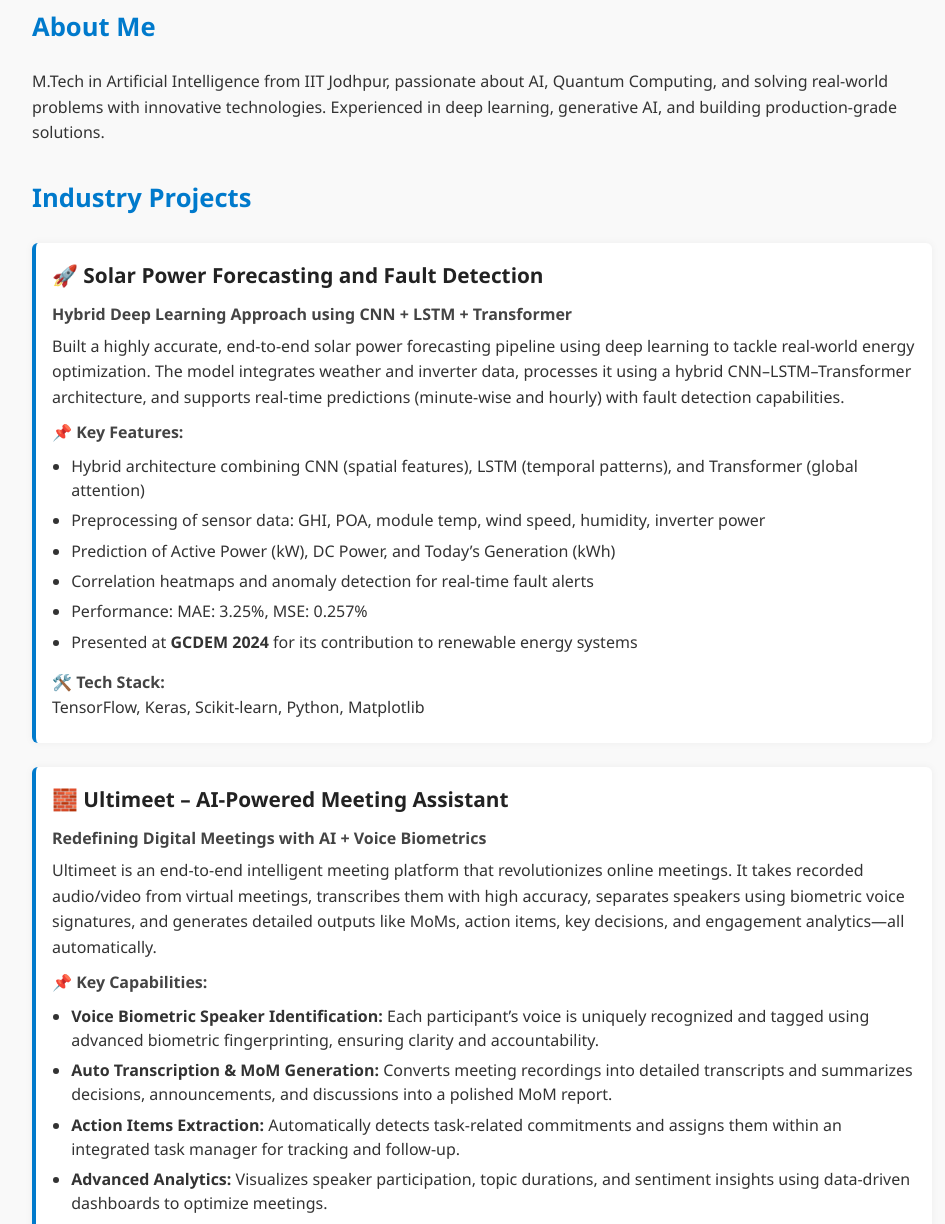
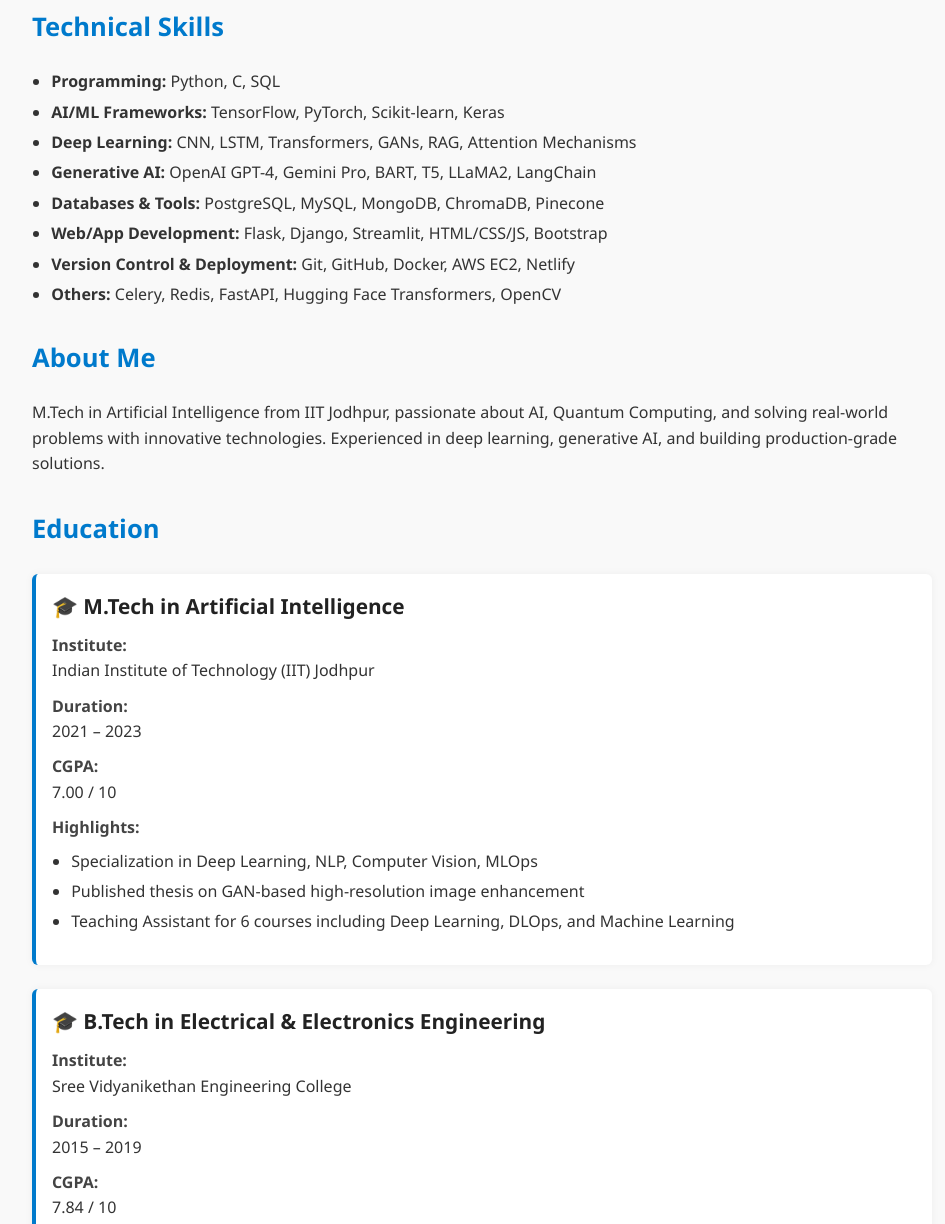
Before and after one commit to vkreddy317/vijay-portfolio, a plain HTML site: page index.html in a window 1280 px wide. Shown: the part 280-1504 px from the top of the page, without its empty margins (158-1103 px from the left). Drawn offline with Linux system fonts and the light colour scheme.

Commit message:
Updated portfolio with projects and contact info

```diff
--- a/index.html
+++ b/index.html
@@ -13,13 +13,49 @@
     <a class="resume-button" href="https://drive.google.com/file/d/your-resume-link/view" target="_blank">📄 Download Resume</a>
   </header>
 
-  <section id="about">
+  <section id="skills">
+  <h2>Technical Skills</h2>
+  <ul>
+    <li><strong>Programming:</strong> Python, C, SQL</li>
+    <li><strong>AI/ML Frameworks:</strong> TensorFlow, PyTorch, Scikit-learn, Keras</li>
+    <li><strong>Deep Learning:</strong> CNN, LSTM, Transformers, GANs, RAG, Attention Mechanisms</li>
+    <li><strong>Generative AI:</strong> OpenAI GPT-4, Gemini Pro, BART, T5, LLaMA2, LangChain</li>
+    <li><strong>Databases & Tools:</strong> PostgreSQL, MySQL, MongoDB, ChromaDB, Pinecone</li>
+    <li><strong>Web/App Development:</strong> Flask, Django, Streamlit, HTML/CSS/JS, Bootstrap</li>
+    <li><strong>Version Control & Deployment:</strong> Git, GitHub, Docker, AWS EC2, Netlify</li>
+    <li><strong>Others:</strong> Celery, Redis, FastAPI, Hugging Face Transformers, OpenCV</li>
+  </ul>
+</section>
+
+<section id="about">
     <h2>About Me</h2>
     <p>M.Tech in Artificial Intelligence from IIT Jodhpur, passionate about AI, Quantum Computing, and solving real-world problems with innovative technologies. Experienced in deep learning, generative AI, and building production-grade solutions.</p>
   </section>
 
-  <section id="projects">
-    <h2>Industry Projects</h2>
+  <section id="education">
+  <h2>Education</h2>
+  <div class="project">
+    <h3>🎓 M.Tech in Artificial Intelligence</h3>
+    <p><strong>Institute:</strong> Indian Institute of Technology (IIT) Jodhpur</p>
+    <p><strong>Duration:</strong> 2021 – 2023</p>
+    <p><strong>CGPA:</strong> 7.00 / 10</p>
+    <p><strong>Highlights:</strong></p>
+    <ul>
+      <li>Specialization in Deep Learning, NLP, Computer Vision, MLOps</li>
+      <li>Published thesis on GAN-based high-resolution image enhancement</li>
+      <li>Teaching Assistant for 6 courses including Deep Learning, DLOps, and Machine Learning</li>
+    </ul>
+  </div>
+  <div class="project">
+    <h3>🎓 B.Tech in Electrical & Electronics Engineering</h3>
+    <p><strong>Institute:</strong> Sree Vidyanikethan Engineering College</p>
+    <p><strong>Duration:</strong> 2015 – 2019</p>
+    <p><strong>CGPA:</strong> 7.84 / 10</p>
+  </div>
+</section>
+
+<section id="projects" class="collapsible">
+    <h2>Industry Projects <button class="toggle-btn" onclick="toggleSection('projects')">▼</button></h2>
 
     <div class="project">
   <h3>🚀 Solar Power Forecasting and Fault Detection</h3>
@@ -37,6 +73,7 @@
   </ul>
 
   <p><strong>🛠️ Tech Stack:</strong> TensorFlow, Keras, Scikit-learn, Python, Matplotlib</p>
+  <p><strong>🔗</strong> <a href="https://github.com/vkreddy317/solar-power-forecasting" target="_blank">View GitHub Repository</a></p>
 </div>
 
     <div class="project">
@@ -193,8 +230,8 @@
 </div>
   </section>
 
-  <section id="thesis-projects">
-    <h2>M.Tech Thesis Projects</h2>
+  <section id="thesis-projects" class="collapsible">
+    <h2>M.Tech Thesis Projects <button class="toggle-btn" onclick="toggleSection('thesis-projects')">▼</button></h2>
     <div class="project">
   <h3>📷 High-Resolution Image Enhancement using CinCGAN and RCAN</h3>
   <p><strong>Objective:</strong> Solve the single-image super-resolution problem in an unsupervised manner using GANs, without relying on paired HR-LR datasets or known downsampling kernels. This approach significantly improves degraded image quality affected by blur and noise.</p>
@@ -222,8 +259,8 @@
 </div>
   </section>
 
-  <section id="course-projects">
-    <h2>M.Tech Course Projects</h2>
+  <section id="course-projects" class="collapsible">
+    <h2>M.Tech Course Projects <button class="toggle-btn" onclick="toggleSection('course-projects')">▼</button></h2>
     <div class="project">
   <h3>✍️ POS Tagging using Hidden Markov Model (HMM)</h3>
   <p><strong>Objective:</strong> Build a sequence labeling system to tag each word in a sentence with its correct part-of-speech using probabilistic modeling based on Hidden Markov Models and Viterbi decoding.</p>
@@ -280,5 +317,13 @@
     <p>Phone: +91 9666019317</p>
     <p>LinkedIn: <a href="https://www.linkedin.com/in/vijay-kumar-reddy-p-303151154/" target="_blank">linkedin.com/in/vijay-kumar-reddy-p</a></p>
   </section>
+<script>
+  function toggleSection(id) {
+    const section = document.getElementById(id);
+    const btn = event.target;
+    section.style.display = section.style.display === 'none' ? 'block' : 'none';
+    btn.textContent = section.style.display === 'none' ? '▶' : '▼';
+  }
+</script>
 </body>
 </html>
--- a/style.css
+++ b/style.css
@@ -119,3 +119,27 @@ body {
     color: #005f99;
     transform: scale(1.1);
   }
+  #skills ul, #education ul {
+    padding-left: 1.2rem;
+    margin: 0.5rem 0 1rem 0;
+  }
+
+  #skills li, #education li {
+    margin-bottom: 0.4rem;
+    line-height: 1.5;
+  }
+
+  #skills h2, #education h2 {
+    color: #007acc;
+    margin-top: 2rem;
+    font-size: 1.6rem;
+  }
+
+  #education .project h3 {
+    font-size: 1.3rem;
+    color: #222;
+  }
+
+  #skills, #education {
+    margin-bottom: 2rem;
+  }
```
